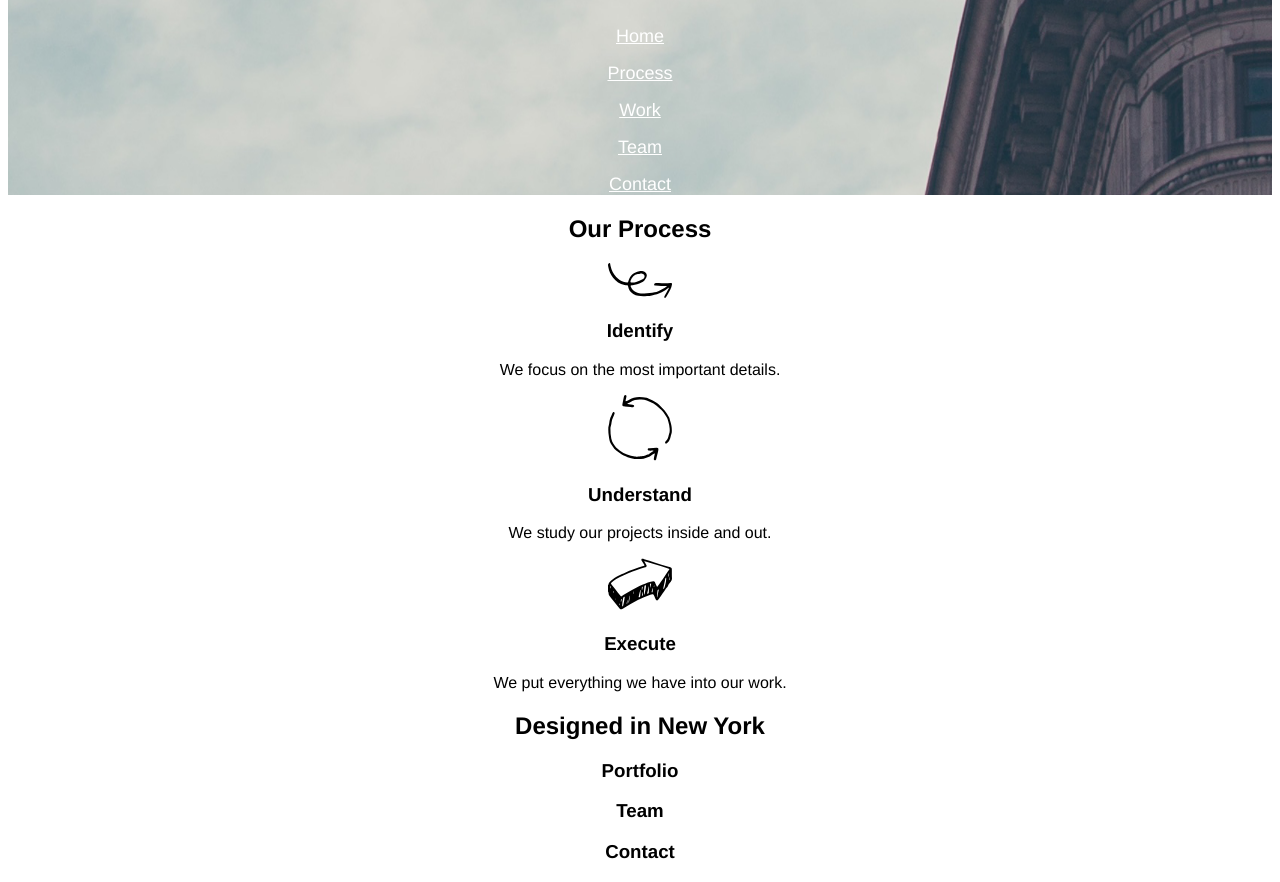
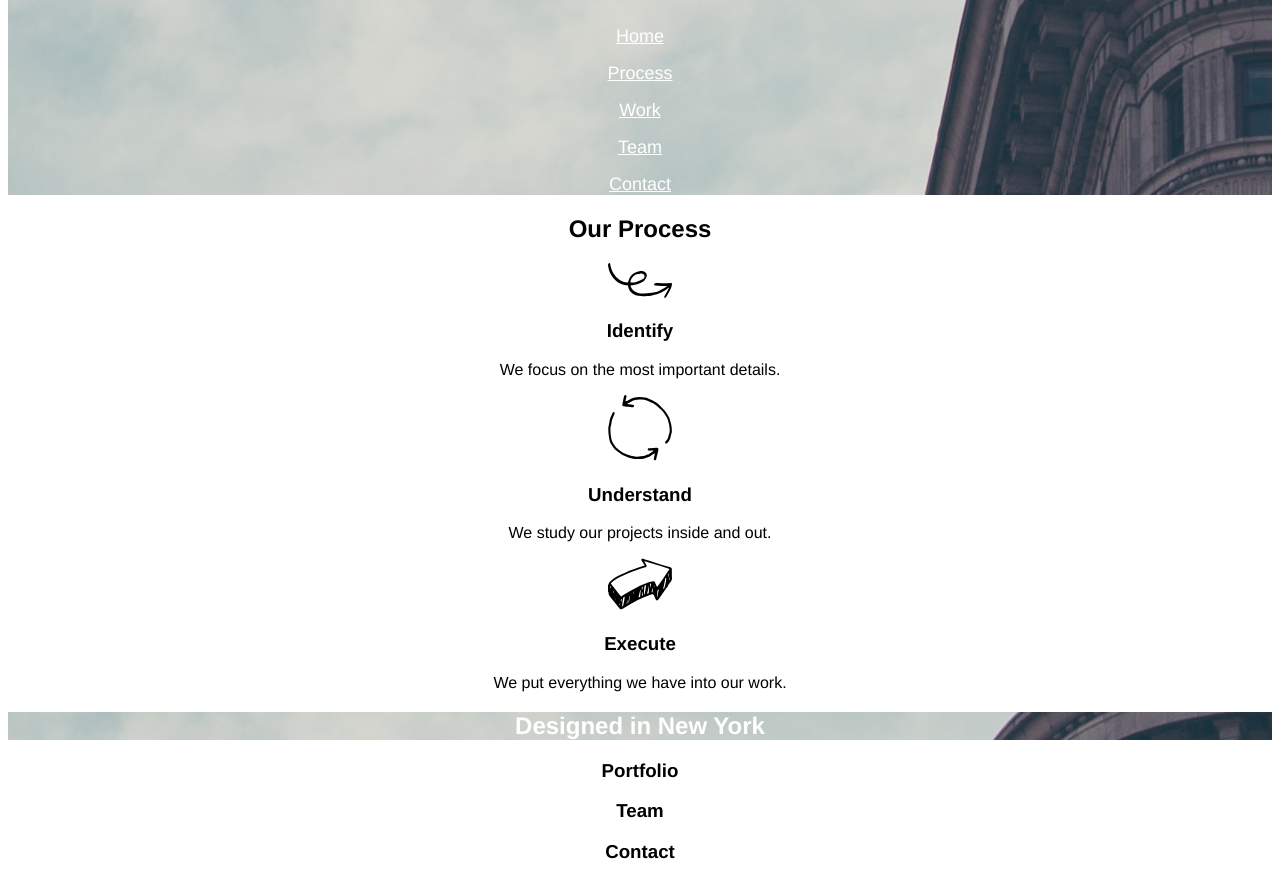
Before and after one commit to witheveryfallingcurl/broadway, a plain HTML site: page index.html in a window 1280 px wide. Shown: the part 148-1030 px from the top of the page. Drawn offline with Linux system fonts and the light colour scheme.

Commit message:
Final commit

```diff
--- a/index.html
+++ b/index.html
@@ -24,7 +24,7 @@
     <p><img src="resources/images/execute.svg" alt="Execute"></p>
     <h3>Execute</h3>
     <p>We put everything we have into our work.</p>
-    <h2>Designed in New York</h2>
+    <h2 class="strapline">Designed in New York</h2>
     <h3>Portfolio</h3>
     <h3>Team</h3>
     <h3>Contact</h3>
--- a/resources/css/style.css
+++ b/resources/css/style.css
@@ -21,3 +21,9 @@ a
   color: white;
   font-size: 18px;
 }
+
+.strapline
+{
+  background-image: url("../images/the-flatiron-building.png");
+  color: white;
+}
```
